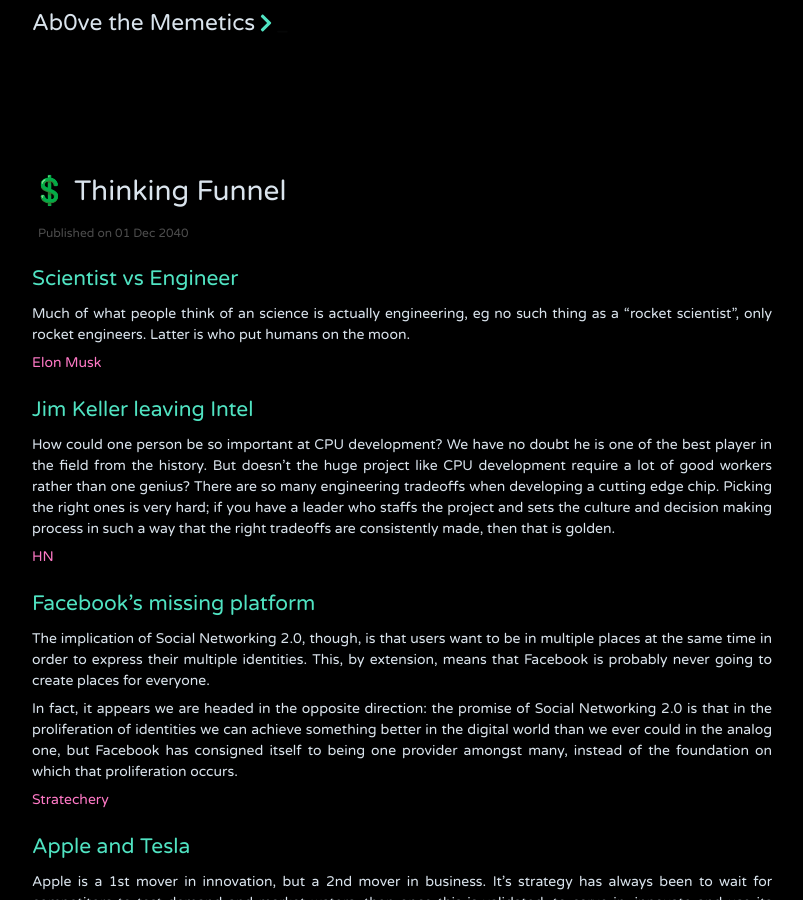
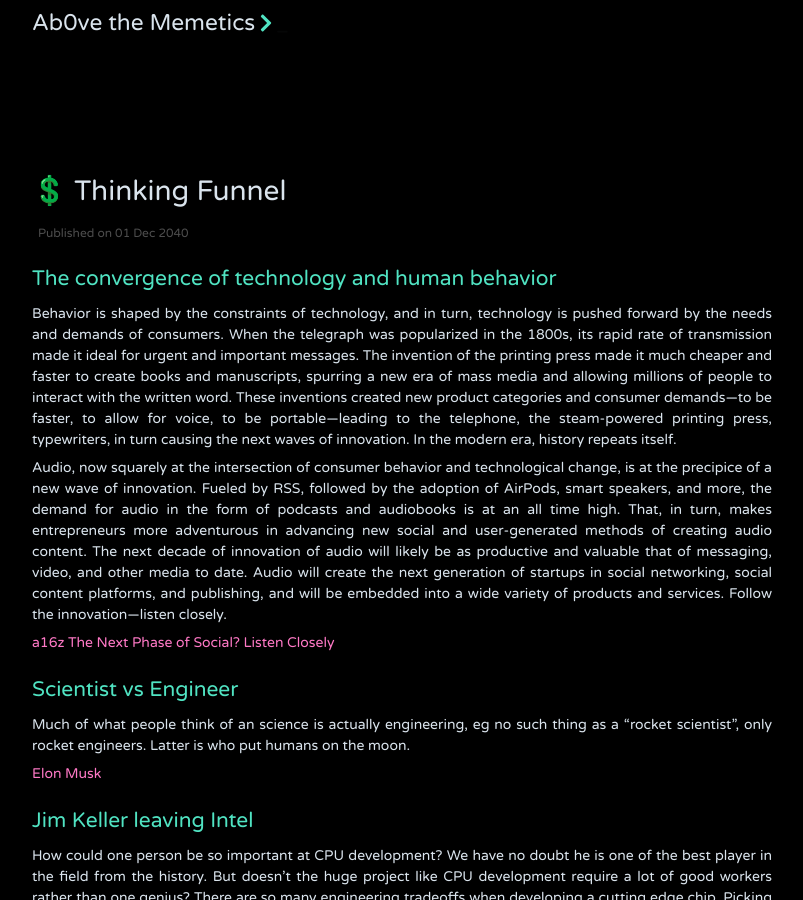
Before and after one commit to jithendrabsy/thoughts, a Jekyll site: the page built from _posts/2040-12-01-thinking.md, in a window 1280 px wide and 900 px high. Shown: the whole window, without its empty margins (238-1041 px from the left). Built offline with Jekyll 4.4.1, drawn with Linux system fonts in a browser that asks for light colours; nearby versions of some CDN libraries.

Commit message:
Update T,K

```diff
--- a/_posts/2040-12-01-thinking.md
+++ b/_posts/2040-12-01-thinking.md
@@ -4,6 +4,15 @@
 description:
 tags: Creation
 ---
+
+## The convergence of technology and human behavior
+
+Behavior is shaped by the constraints of technology, and in turn, technology is pushed forward by the needs and demands of consumers. When the telegraph was popularized in the 1800s, its rapid rate of transmission made it ideal for urgent and important messages. The invention of the printing press made it much cheaper and faster to create books and manuscripts, spurring a new era of mass media and allowing millions of people to interact with the written word. These inventions created new product categories and consumer demands—to be faster, to allow for voice, to be portable—leading to the telephone, the steam-powered printing press, typewriters, in turn causing the next waves of innovation. In the modern era, history repeats itself.
+
+Audio, now squarely at the intersection of consumer behavior and technological change, is at the precipice of a new wave of innovation. Fueled by RSS, followed by the adoption of AirPods, smart speakers, and more, the demand for audio in the form of podcasts and audiobooks is at an all time high. That, in turn, makes entrepreneurs more adventurous in advancing new social and user-generated methods of creating audio content. The next decade of innovation of audio will likely be as productive and valuable that of messaging, video, and other media to date. Audio will create the next generation of startups in social networking, social content platforms, and publishing, and will be embedded into a wide variety of products and services. Follow the innovation—listen closely.
+
+[a16z The Next Phase of Social? Listen Closely](https://a16z.com/2020/12/07/social-strikes-back-audio/)
+
 
 ## Scientist vs Engineer
 
```
Also changed, not shown: _posts/2040-12-03-knowledge-base.md (+1 -1 lines).
